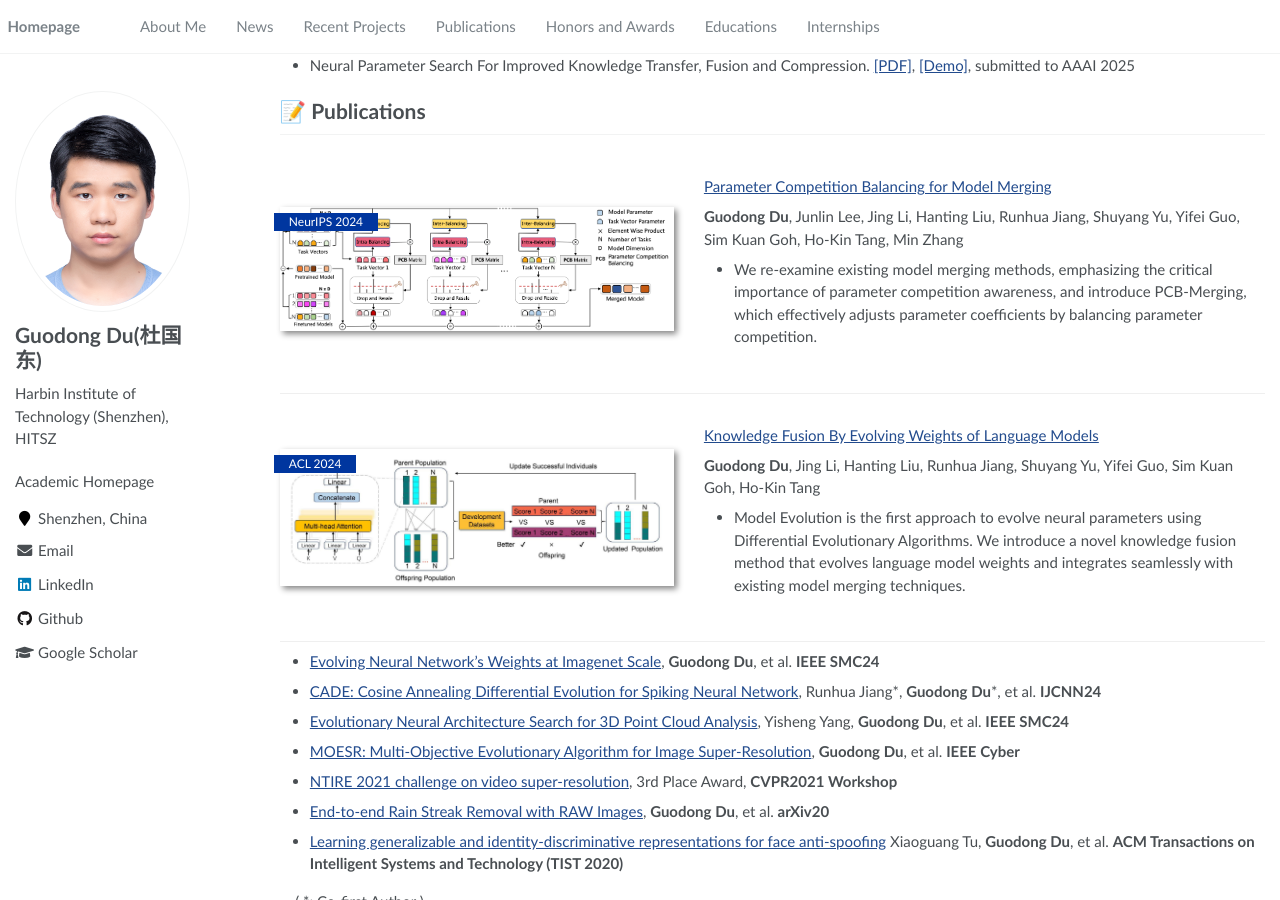
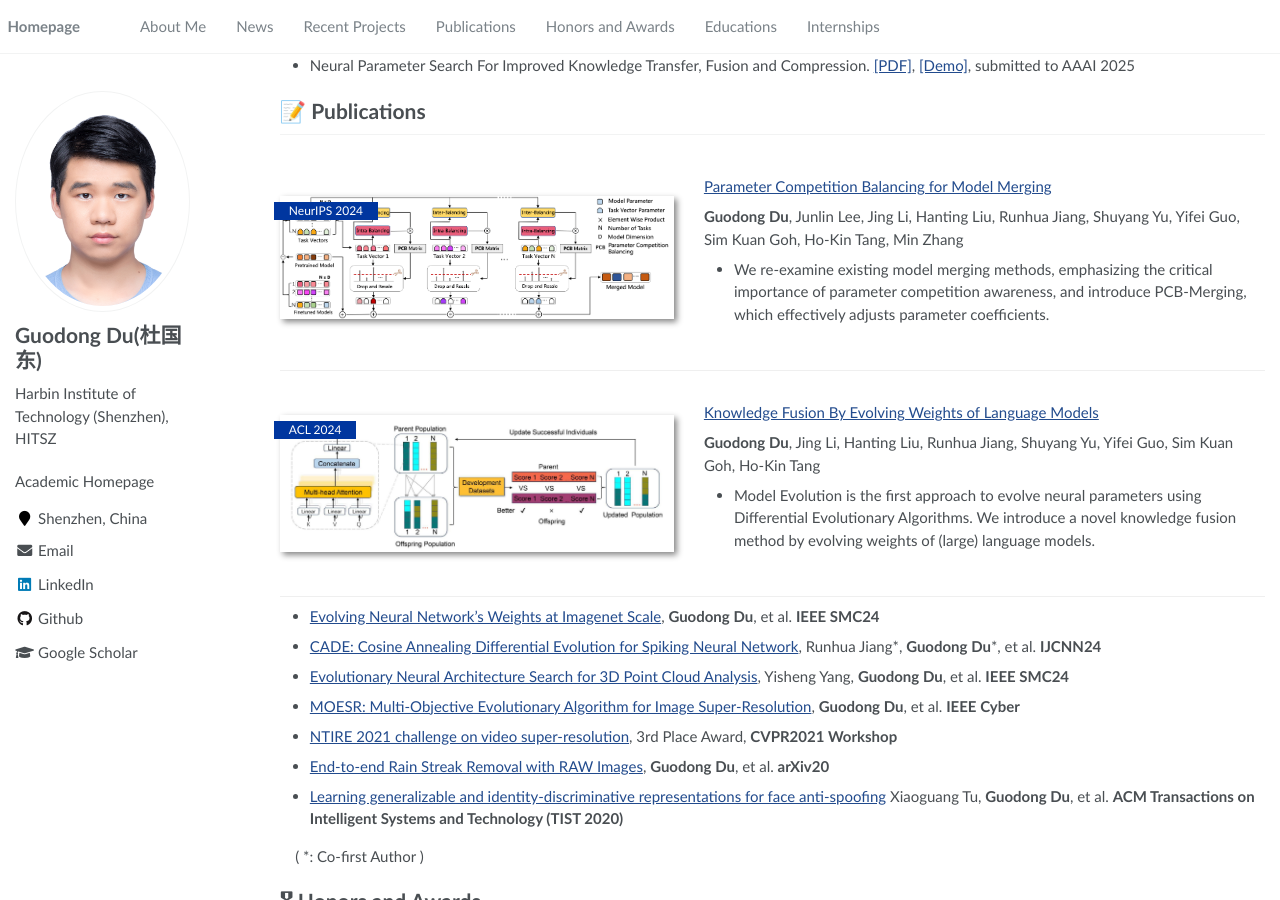
Before and after one commit to duguodong7/duguodong7.github.io, a Jekyll site: the page built from _pages/about.md, in a window 1280 px wide and 900 px high, scrolled down 623 px. Built offline with Jekyll 4.4.1, drawn with Linux system fonts in a browser that asks for light colours.

Commit message:
Update about.md

```diff
--- a/_pages/about.md
+++ b/_pages/about.md
@@ -50,18 +50,17 @@ My research interest includes knowledge transfer, fusion and compression, multim
 
 **Guodong Du**, Junlin Lee, Jing Li, Hanting Liu, Runhua Jiang, Shuyang Yu, Yifei Guo, Sim Kuan Goh, Ho-Kin Tang, Min Zhang
 
-- We re-examine existing model merging methods, emphasizing the critical importance of parameter competition awareness, and introduce PCB-Merging, which effectively adjusts parameter coefficients by balancing parameter competition.
+- We re-examine existing model merging methods, emphasizing the critical importance of parameter competition awareness, and introduce PCB-Merging, which effectively adjusts parameter coefficients.
 </div>
 </div>
 
 <div class='paper-box'><div class='paper-box-image'><div><div class="badge">ACL 2024</div><img src='images/evolver_00.png' alt="sym" width="100%"></div></div>
 <div class='paper-box-text' markdown="1">
-
 [Knowledge Fusion By Evolving Weights of Language Models](https://openreview.net/pdf?id=SGIpg02iXD)
 
 **Guodong Du**, Jing Li, Hanting Liu, Runhua Jiang, Shuyang Yu, Yifei Guo, Sim Kuan Goh, Ho-Kin Tang
 
-- Model Evolution is the first approach to evolve neural parameters using Differential Evolutionary Algorithms. We introduce a novel knowledge fusion method that evolves language model weights and integrates seamlessly with existing model merging techniques.
+- Model Evolution is the first approach to evolve neural parameters using Differential Evolutionary Algorithms. We introduce a novel knowledge fusion method by evolving weights of  (large)  language models.
 </div>
 </div>
 - [Evolving Neural Network's Weights at Imagenet Scale](https://github.com), **Guodong Du**, et al. **IEEE SMC24**
```
